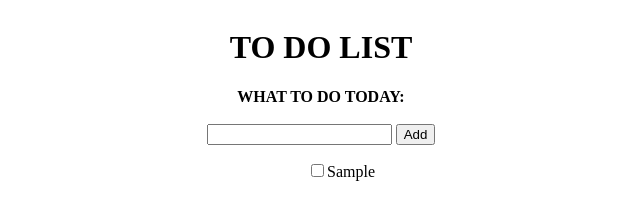
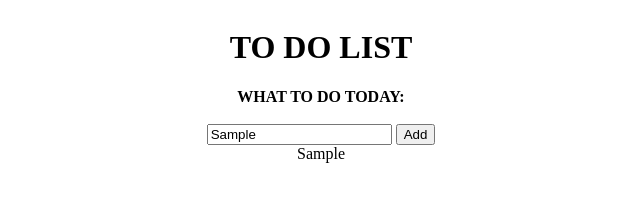
Before and after one commit to Mray2k4/To-Do-List-App, a plain HTML site: page index.html in a window 1280 px wide. Both pictures are taken after typing "Sample" into the empty fields and a click on the button "Add". Shown: the whole page, without its empty margins (319-959 px from the left). Drawn offline with Linux system fonts and the light colour scheme.

Commit message:
chanded entire code in javascript

```diff
--- a/index.html
+++ b/index.html
@@ -14,13 +14,14 @@
         <input type="text" class="words" name="text" id="txt">
         <button type="submit" id="btn">Add</button>
 
-        <div class="container">
-            <ul class="list" id="ordered">
 
-            </ul>
+        <div class="list" id="order">
         </div>
 
+
       </form>
+
+
 
     <script src="script.js"></script>
 </body>
--- a/script.js
+++ b/script.js
@@ -1,3 +1,21 @@
+const add = document.querySelector('#btn');
+add.addEventListener('click', makeList)
+
+function makeList(m) {
+  m.preventDefault();
+  const text = document.getElementById('order');
+  const list = document.createElement('span');
+  let inputText = document.getElementById('txt').value;
+  let node = document.createTextNode(inputText);
+  list.appendChild(node);
+  text.appendChild(list);
+}
+
+
+
+/* CHANGING CODE */
+
+/*
 const input = document.querySelector('#txt');
 const add = document.querySelector('#btn');
 const list = document.querySelector('.list');
@@ -8,15 +26,13 @@ add.addEventListener('click', function(m) {
         m.preventDefault();
         const myList = document.createElement('li');
         const check = document.createElement('input');
-        //const remove = document.createElement('button');
+        myList.setAttribute('id', 'myLi')
         check.setAttribute('type', 'checkbox');
         check.setAttribute('id', 'click');
-        //remove.setAttribute('id', 'delete');
         myList.innerHTML = input.value;
-        //remove.innerHTML = 'x'
         list.appendChild(check);
         list.appendChild(myList);
-        //list.appendChild(remove);
+        //document.getElementById('myLi').append(check);
     }
 
     let click = document.getElementById('click');
@@ -31,12 +47,14 @@ add.addEventListener('click', function(m) {
             line.style.textDecoration = 'line-through';
         } else {
             line.style.textDecoration = 'none';
-            line.removeChild('remove');
         }
     }
+ input.value = "";
+})
+*/
 
+    /* POSSIBLE DELETE
 
-    /*
     let click = document.getElementById('click');
 click.addEventListener('change', function() {
     let line = document.getElementById('ordered');
@@ -51,8 +69,3 @@ click.addEventListener('change', function() {
     }
 })
 */
-
-
-
-    input.value = "";
-})
--- a/style.css
+++ b/style.css
@@ -9,7 +9,10 @@ body {
 
 }
 
-
 li {
     display: inline;
 }
+
+span {
+    display: block;
+}
```
